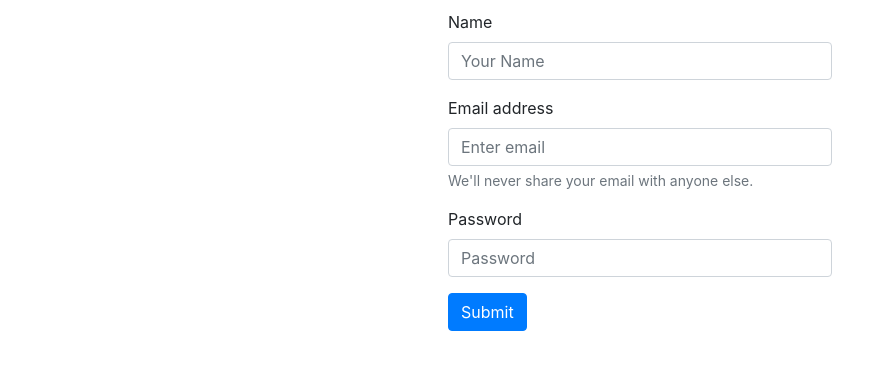
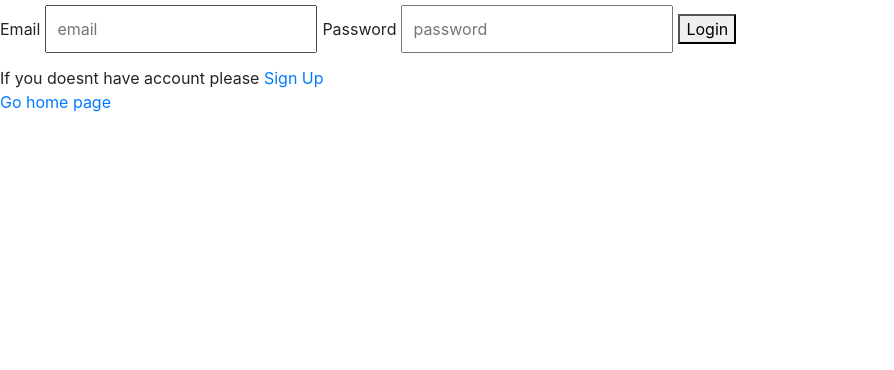
Before and after one commit to Edmon999/react_redux, a React (Create React App) app: page /Login in a window 1280 px wide. Shown: the top 370 px of the page, without its empty margins (0-894 px from the left). Built offline with nearby package versions, Linux system fonts and the light colour scheme.

Commit message:
feat(add): add users page

```diff
--- /dev/null
+++ b/db.json
@@ -0,0 +1,57 @@
+{
+  "users": [
+    {
+      "name": "edmon sargsyan",
+      "password": "EDmon9900@",
+      "email": "edmon.sargsyan99@mail.ru",
+      "id": 1
+    },
+    {
+      "name": "edmon sargsyan",
+      "password": "EDmon9900@",
+      "email": "hovo.karapetayn2001@mail.ru",
+      "id": 2
+    },
+    {
+      "name": "Ռոման Բուլղադարյան",
+      "password": "EDmon9900@",
+      "email": "edmon.sargsyan99ldjadaj@mail.ru",
+      "id": 3
+    },
+    {
+      "name": "edmon sargsyan",
+      "password": "EDmon9900@",
+      "email": "hovo.karapetayn21@mail.ru",
+      "id": 4
+    },
+    {
+      "name": "eduardo",
+      "password": "EDmon9900@",
+      "email": "edo@mail.ru",
+      "id": 5
+    },
+    {
+      "name": "avedis",
+      "password": "yes1554A@ljhgh",
+      "email": "avo@google.com",
+      "id": 6
+    }
+  ],
+  "posts": [
+    {
+      "id": 1,
+      "title": "json-server",
+      "author": "typicode"
+    }
+  ],
+  "comments": [
+    {
+      "id": 1,
+      "body": "some comment",
+      "postId": 1
+    }
+  ],
+  "profile": {
+    "name": "typicode"
+  }
+}
--- a/package.json
+++ b/package.json
@@ -7,9 +7,13 @@
     "@testing-library/react": "^11.2.7",
     "@testing-library/user-event": "^12.8.3",
     "bootstrap": "^4.6.0",
+    "json-server": "^0.16.3",
+    "mdbreact": "^5.0.2",
     "react": "^17.0.2",
     "react-bootstrap": "^1.6.1",
     "react-dom": "^17.0.2",
+    "react-router": "^5.2.0",
+    "react-router-dom": "^5.2.0",
     "react-scripts": "4.0.3",
     "web-vitals": "^1.1.2"
   },
--- a/src/App.js
+++ b/src/App.js
@@ -1,13 +1,44 @@
-import {Component} from 'react'
-import MyForm from './form.js/form'
-class App extends Component{
-    render(){
-        return (
-            <div>
-              <MyForm />
-            </div>
-        )
-    }
+import { Component } from "react";
+import MyForm from "./form.js/form";
+import { BrowserRouter as Router, Switch, Route, Link } from "react-router-dom";
+import Login from './Login/Login'
+import Home  from "./Home/Home";
+import User from './User/User'
+import Store from './Store'
+class App extends Component {
+  state = {
+    name: ""
+  }
+  getUserName = (name) => {
+     this.setState({
+       name,
+     })
+  }
+  render() {
+    return (
+        <>
+      <div>
+        <Router>
+            <Switch>
+            <Route exact path="/">
+                <Home />
+              </Route>
+              <Route exact path="/Login">
+                <Login userName={this.getUserName}/>
+              </Route>
+              <Route exact path="/SignUp">
+                <MyForm />
+              </Route>
+              <Route exact path="/user">
+                <User name={this.state.name}/>
+              </Route>
+            </Switch>
+        </Router>
+      </div>
+      {/* <Store /> */}
+       </>
+    );
+  }
 }
 
 export default App;
--- /dev/null
+++ b/src/Store.js
@@ -0,0 +1,14 @@
+import { Component } from "react";
+import User from "./User/User";
+import Login from "./Login/Login";
+class Store extends Component{
+    render(){
+        return(
+            <div>
+                <User name="arm"/>
+            </div>
+        )
+    }
+}
+
+export default Store
--- /dev/null
+++ b/src/User/User.js
@@ -0,0 +1,41 @@
+import { Component } from "react";
+import { Card } from "react-bootstrap";
+import styles from "./User.module.css";
+class User extends Component {
+  state = {
+    name: this.props.name,
+    userInfo: [],
+  };
+  componentDidMount(){
+    fetch('http://localhost:3004/users')
+    .then((res) => res.json())
+    .then((data) => {
+       this.setState({
+         userInfo: data
+       })
+    })
+  }
+  renderUser = (card, index) => {
+    return (
+      <div key={index}>
+        <div className={styles.card} key={index}>
+        <div className={styles.name}> {card.name}</div>
+          <img src="https://html5css.ru/bootstrap4/img_avatar3.png" />
+        </div>
+      </div>
+    );
+  };
+  render() {
+    const {name} = this.state
+    return (
+      <>
+        <h1> Welcome  {name}</h1>
+        <div className={styles.flex}>
+          {this.state.userInfo.map(this.renderUser)}
+        </div>
+        ;
+      </>
+    );
+  }
+}
+export default User;
--- /dev/null
+++ b/src/User/User.module.css
@@ -0,0 +1,27 @@
+.card{
+    width: 30vw;
+    height: 45vh;
+    background-color: rgb(63, 190, 174);
+    margin: 10px;
+    padding: 2rem;
+    display: flex;
+    flex-wrap: wrap;
+}
+.card img{
+    width: 22vw;
+    height: 27vh;
+}
+.flex{
+    display: flex;
+    flex-wrap: wrap;
+}
+h1{
+    text-align: center;
+    font-size: 32px;
+    color: rgb(0, 0, 0);
+    font-family: sans-serif;
+}
+
+.name{
+    text-align: center;
+}
--- a/src/form.js/form.js
+++ b/src/form.js/form.js
@@ -2,6 +2,7 @@ import { Component } from "react";
 import styles from "./form.module.css";
 import { Form, Button } from "react-bootstrap";
 import "bootstrap/dist/css/bootstrap.min.css";
+import { Link, withRouter } from "react-router-dom";
 class MyForm extends Component {
   constructor() {
     super();
@@ -25,31 +26,40 @@ class MyForm extends Component {
     if (!this.checkPassword(this.state.password)) {
       this.setState({
         hideWarning: false,
-        })
-    }else{
+      });
+    } else {
       this.setState({
         hideWarning: true,
-        })
+      });
     }
-    if(!this.checkEmail(this.state.email)){
+    if (!this.checkEmail(this.state.email)) {
       this.setState({
         emailValid: false,
-        })
-    }else{
+      });
+    } else {
       this.setState({
         emailValid: true,
-        })
+      });
     }
-    if(this.state.name === ""){
+    if (this.state.name === "") {
       this.setState({
-            checkName: false
-        })
-    }else{
+        checkName: false,
+      });
+    } else {
       this.setState({
         checkName: true,
-        })
+      });
     }
-     if(this.checkPassword(this.state.password) && this.checkEmail(this.state.email) && this.state.name !== ""){
+    if (
+      this.checkPassword(this.state.password) &&
+      this.checkEmail(this.state.email) &&
+      this.state.name !== ""
+    ) {
+      const userObj = {
+        name: this.state.name,
+        password: this.state.password,
+        email: this.state.email,
+      };
       this.setState({
         name: "",
         email: "",
@@ -57,11 +67,30 @@ class MyForm extends Component {
         hideWarning: true,
         emailValid: true,
       });
-      console.log(this.state);
+      fetch(`http://localhost:3004/users?email=${this.state.email}`)
+        .then((res) => {
+          return res.json();
+        })
+        .then((data) => {
+          if (data.length === 0) {
+            fetch("http://localhost:3004/users", {
+              method: "POST",
+              headers: {
+                "Content-Type": "application/json;charset=utf-8",
+              },
+              body: JSON.stringify(userObj),
+            }).then((res) => {
+              this.props.history.push("/Login");
+            });
+          }else{
+            alert("this email already used")
+          }
+        });
     }
   };
-  checkEmail(email){
-    const re = /^(([^<>()[\]\\.,;:\s@"]+(\.[^<>()[\]\\.,;:\s@"]+)*)|(".+"))@((\[[0-9]{1,3}\.[0-9]{1,3}\.[0-9]{1,3}\.[0-9]{1,3}\])|(([a-zA-Z\-0-9]+\.)+[a-zA-Z]{2,}))$/;
+  checkEmail(email) {
+    const re =
+      /^(([^<>()[\]\\.,;:\s@"]+(\.[^<>()[\]\\.,;:\s@"]+)*)|(".+"))@((\[[0-9]{1,3}\.[0-9]{1,3}\.[0-9]{1,3}\.[0-9]{1,3}\])|(([a-zA-Z\-0-9]+\.)+[a-zA-Z]{2,}))$/;
     return re.test(String(email).toLowerCase());
   }
   checkPassword(str) {
@@ -81,7 +110,7 @@ class MyForm extends Component {
               value={this.state.name}
               name="name"
             />
-            <p className={this.state.checkName  ? styles.ok : styles.warning}>
+            <p className={this.state.checkName ? styles.ok : styles.warning}>
               name can't be blank
             </p>
           </Form.Group>
@@ -119,9 +148,14 @@ class MyForm extends Component {
             Submit
           </Button>
         </Form>
+        <div>
+          If you have account, you can <Link to="/Login">Sign in </Link> Now.
+          Ara! <br />
+          <Link to="/"> Go home page </Link>
+        </div>
       </div>
     );
   }
 }
 
-export default MyForm;
+export default withRouter(MyForm);
--- a/src/form.js/form.module.css
+++ b/src/form.js/form.module.css
@@ -10,5 +10,55 @@
  }
  .ok{
      display: none;
-     color: saddlebrown;
  }
+ #classicformpage .view {
+    background-image: url('http://mdbootstrap.com/img/Photos/Others/images/91.jpg');
+    background-repeat: no-repeat;
+    background-size: cover;
+    background-position: center center;
+    min-height: 100vh;
+  }
+
+  #classicformpage .gradient {
+    background: -webkit-linear-gradient(
+      45deg,
+      rgba(0, 0, 0, 0.7),
+      rgba(72, 15, 144, 0.4) 100%
+    );
+    background: -webkit-gradient(
+      linear,
+      45deg,
+      from(rgba(0, 0, 0, 0.7), rgba(72, 15, 144, 0.4) 100%)
+    );
+    background: linear-gradient(
+      45deg,
+      rgba(0, 0, 0, 0.7),
+      rgba(72, 15, 144, 0.4) 100%
+    );
+  }
+
+  #classicformpage .card {
+    background-color: rgba(126, 123, 215, 0.2);
+  }
+
+  #classicformpage h6 {
+    line-height: 1.7;
+  }
+
+  #classicformpage .navbar {
+    transition: background 0.5s ease-in-out, padding 0.5s ease-in-out;
+  }
+
+  #classicformpage .top-nav-collapse {
+    background: #424f95 !important;
+  }
+
+  @media (max-width: 768px) {
+    #classicformpage .navbar:not(.top-nav-collapse) {
+      background: #424f95 !important;
+    }
+  }
+
+  #classicformpage label {
+    color: #fff !important;
+  }
```
Also changed, not shown: src/Helper.js/Validation.js (added, +21 -0 lines), 1 other file (tests, documents, lock files or other folders). Lines whose indentation alone changed are shown as unchanged.
